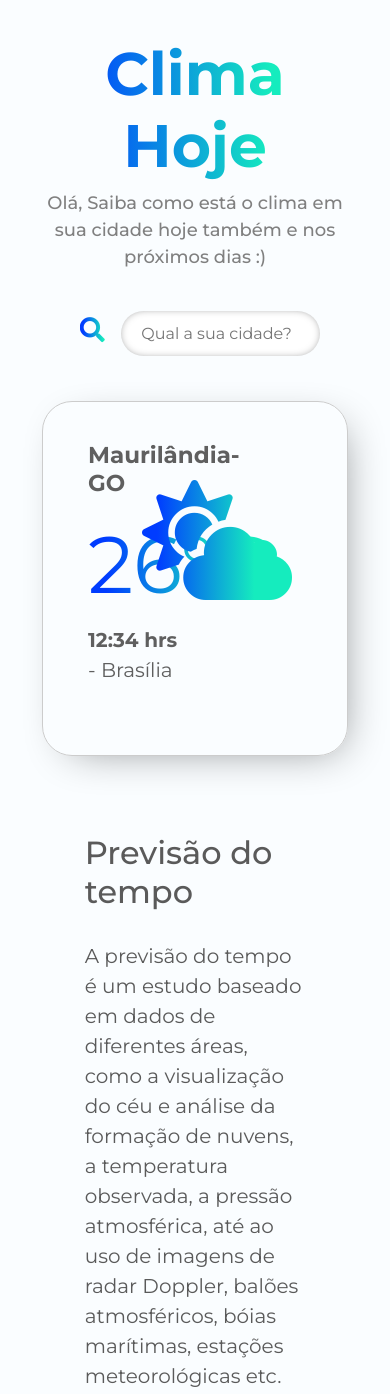
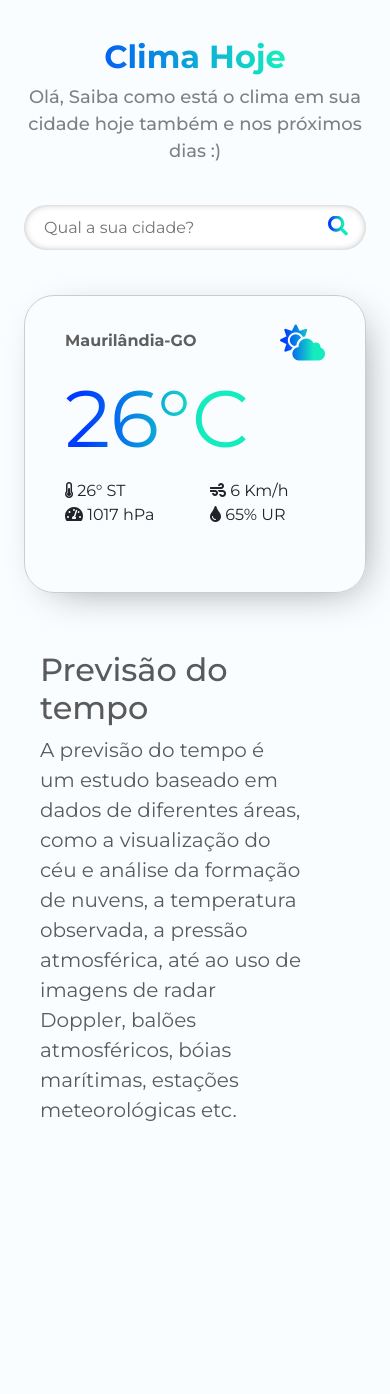
Before and after one commit to vssmatheus/clima-hoje, a website: page index.html in a window 390 px wide. After the commit the page ends 1191 px from the top, so only its background shows below. Drawn offline with nearby package versions, Linux system fonts and the light colour scheme.

Commit message:
responsivo 01

```diff
--- a/index.html
+++ b/index.html
@@ -23,10 +23,21 @@
                     <h1 class="matt-title-home">Clima Hoje</h1>
                     <p class="matt-subtitle">Olá, Saiba como está o clima em sua cidade hoje também e nos próximos dias :)</p>
                     <br>
-                    <span class="matt-icon-lupa matt-btn-null">
-                        <i class="fas fa-search"></i>
-                    </span>
-                    <input type="text" placeholder="Qual a sua cidade?" class="matt-input">
+                    <div class="submit-line">
+                        <input type="text" placeholder="Qual a sua cidade?" class="matt-input">
+                        <button class="submit-lente" style="outline: none;">  <!-- matt-icon-lupa matt-btn-null -->
+                            <i class="fas fa-search matt-icon-lupa"></i>
+                        </button>
+                    </div>
+
+                    <!-- ICONE DENTRO DO INPUT -->
+                    <!-- <div class="submit-line">
+                        <input type="text" />
+                        <button class="submit-lente" type="submit">
+                          <i class="fa fa-search"></i>
+                        </button>
+                    </div> -->
+
                 </div>
             </div>
             <!-- CARD DE INFORMAÇÕES DE CLIMA -->
@@ -38,12 +49,34 @@
                             <div class="col">
                                 <h4 class="nome-cidade">Maurilândia-GO</h4>
                                 <span class="temperatura">26°C</span><br>
-                                <span class="horario"><strong>12:34 hrs</strong> - Brasília</span>
+                                <!-- <span class="horario"><strong>12:34 hrs</strong> - Brasília</span> -->
                             </div>
-                            <div class="col">
+                            <div class="col col-1" style="margin-top: -15px;">
                                 <span class="matt-icon-sol-nuvem">
                                     <i class="fas fa-cloud-sun"></i>
                                 </span>
+                            </div>
+                        </div>
+                        <!-- LINHA 02 -->
+                        <div class="row">
+                            <div class="col">
+                                <span><i class="fas fa-thermometer-half"></i></span>
+                                <span>26° ST</span>
+                            </div>
+                            <div class="col">
+                                <span><i class="fas fa-wind"></i></span>
+                                <span>6 Km/h</span>
+                            </div>
+                        </div>
+                        <!-- LINHA 03 -->
+                        <div class="row">
+                            <div class="col">
+                                <span><i class="fas fa-tachometer-alt"></i></span>
+                                <span>1017 hPa</span>
+                            </div>
+                            <div class="col">
+                                <span><i class="fas fa-tint"></i></span>
+                                <span>65% UR</span>
                             </div>
                         </div>
                     </div>
@@ -52,9 +85,9 @@
             <br><br>
             <!-- FIM CARD DE INFORMAÇÕES DE CLIMA -->
             <div class="container">
-                <div class="content-nav">
-                    <h2 class="matt-justify-container" style="color:rgb(90, 90, 90);">Previsão do tempo</h2>
-                    <p class="conteudo-em-texto">A previsão do tempo é um estudo baseado em dados de diferentes áreas, como a visualização do céu e análise da formação de nuvens, a temperatura observada, a pressão atmosférica, até ao uso de imagens de radar Doppler, balões atmosféricos,
+                <div class="conteudo-em-texto">
+                    <h2 class="" style="color:rgb(90, 90, 90);">Previsão do tempo</h2>
+                    <p class="">A previsão do tempo é um estudo baseado em dados de diferentes áreas, como a visualização do céu e análise da formação de nuvens, a temperatura observada, a pressão atmosférica, até ao uso de imagens de radar Doppler, balões atmosféricos,
                         bóias marítimas, estações meteorológicas etc.</p>
                 </div>
             </div>
--- a/src/css/forms.css
+++ b/src/css/forms.css
@@ -1,3 +1,22 @@
+.submit-lente {
+    position: absolute;
+    top: 0;
+    right: 0;
+    z-index: 10;
+    border: none;
+    background: transparent;
+    outline: none;
+    margin-right: 2px;
+}
+
+.submit-line {
+    position: relative;
+}
+
+.submit-line input {
+    width: 100%;
+}
+
 .matt-input[type=text] {
     border-radius: 50px;
     -moz-border-radius: 50px;
@@ -9,7 +28,7 @@
     background: #ffffff;
     border: 0 solid #000000;
     height: 45px;
-    width: 65%
+    width: 100%
 }
 
 .matt-input[type=text]:focus {
--- a/src/css/home.css
+++ b/src/css/home.css
@@ -39,13 +39,13 @@
 }
 
 .nome-cidade {
-    font-size: 23px;
+    font-size: xx-large;
     font-weight: 700;
     color: rgb(95, 95, 95);
 }
 
 .temperatura {
-    font-size: 80px;
+    font-size: 60pt;
     /* color: rgb(95, 95, 95); */
     background: -webkit-linear-gradient(left, rgb(120, 212, 255) 0%, rgb(0, 75, 145) 100%);
     background: linear-gradient(to right, rgb(0, 60, 255) 10%, rgb(21, 236, 190) 75%);
@@ -65,7 +65,10 @@
 }
 
 .conteudo-em-texto {
-    margin: 30px;
+    width: 80%;
+    margin: 0 auto;
+    padding-bottom: 40px;
+    position: relative;
     font-size: 20px;
     color: rgb(90, 90, 90);
 }
--- a/src/css/icons-styles.css
+++ b/src/css/icons-styles.css
@@ -1,5 +1,5 @@
 .matt-icon-lupa {
-    font-size: 25px;
+    font-size: 20px;
     margin: 10px;
     background: -webkit-linear-gradient(left, rgb(120, 212, 255) 0%, rgb(0, 75, 145) 100%);
     background: linear-gradient(to right, rgb(0, 60, 255) 10%, rgb(21, 236, 190) 75%);
--- a/src/css/mobile.css
+++ b/src/css/mobile.css
@@ -0,0 +1,35 @@
+@media screen and (max-width: 1024px) {
+    .content-nav {
+        width: 95%;
+    }
+    .matt-card-padrao {
+        width: 95%;
+    }
+    .matt-title-home {
+        font-size: xx-large;
+    }
+    .matt-icon-sol-nuvem {
+        float: right;
+        font-size: 36px;
+        margin: 0;
+        padding: 0;
+    }
+    .nome-cidade {
+        font-size: 16px;
+        font-weight: 700;
+        color: rgb(95, 95, 95);
+    }
+    .matt-justify-container {
+        margin: 25px;
+        padding-top: 10px;
+    }
+    .conteudo-em-texto {
+        margin: 10px;
+        font-size: 20px;
+        color: rgb(90, 90, 90);
+    }
+    /* forms */
+    .matt-input[type=text] {
+        width: 100%
+    }
+}
--- a/src/js/yahoo-api-weather.js
+++ b/src/js/yahoo-api-weather.js
@@ -2,7 +2,8 @@
 // Requires: jQuery and crypto-js (v3.1.9)
 //
 // Copyright 2019 Oath Inc. Licensed under the terms of the zLib license see https://opensource.org/licenses/Zlib for terms.
-
+/* https://www.youtube.com/watch?v=f__x1VofV2Q */
+/* VIDEO ^ */
 var url = 'https://weather-ydn-yql.media.yahoo.com/forecastrss';
 var method = 'GET';
 var app_id = 'your-app-id';
```
